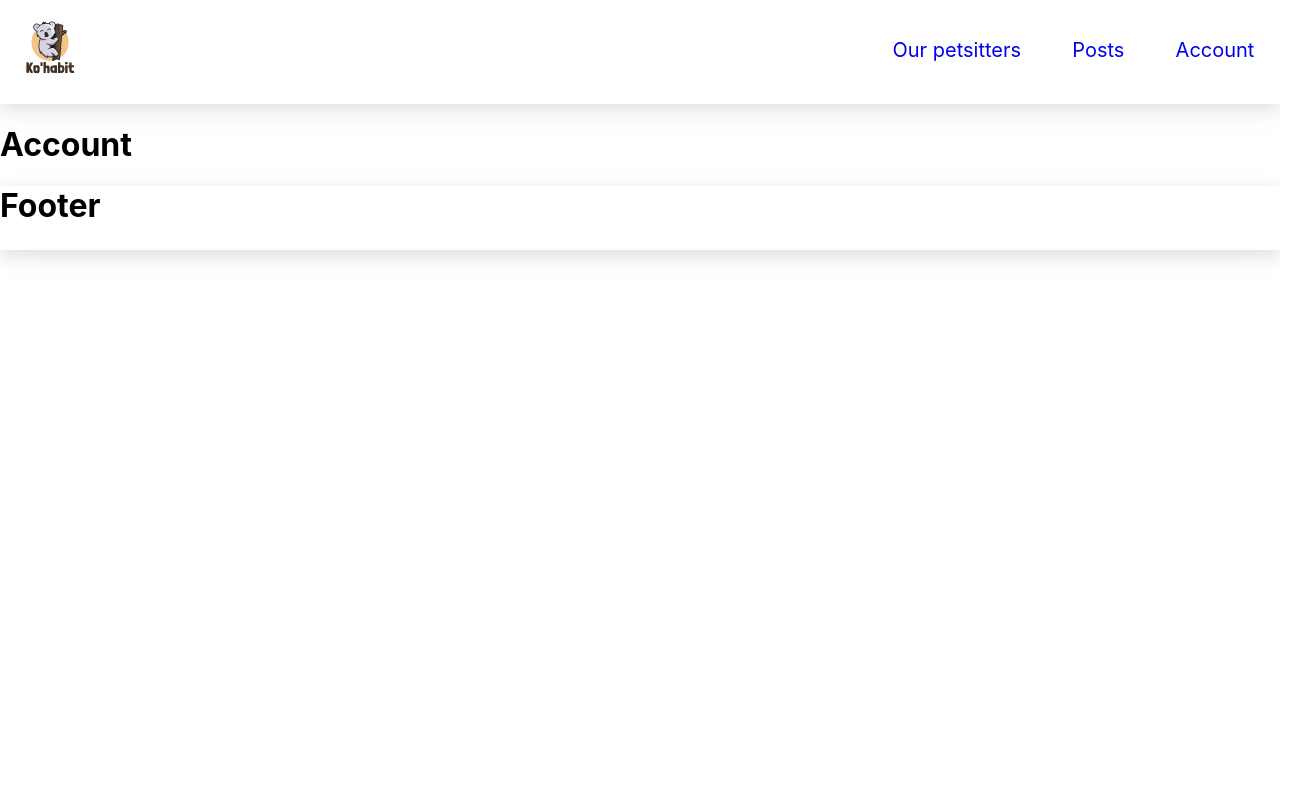
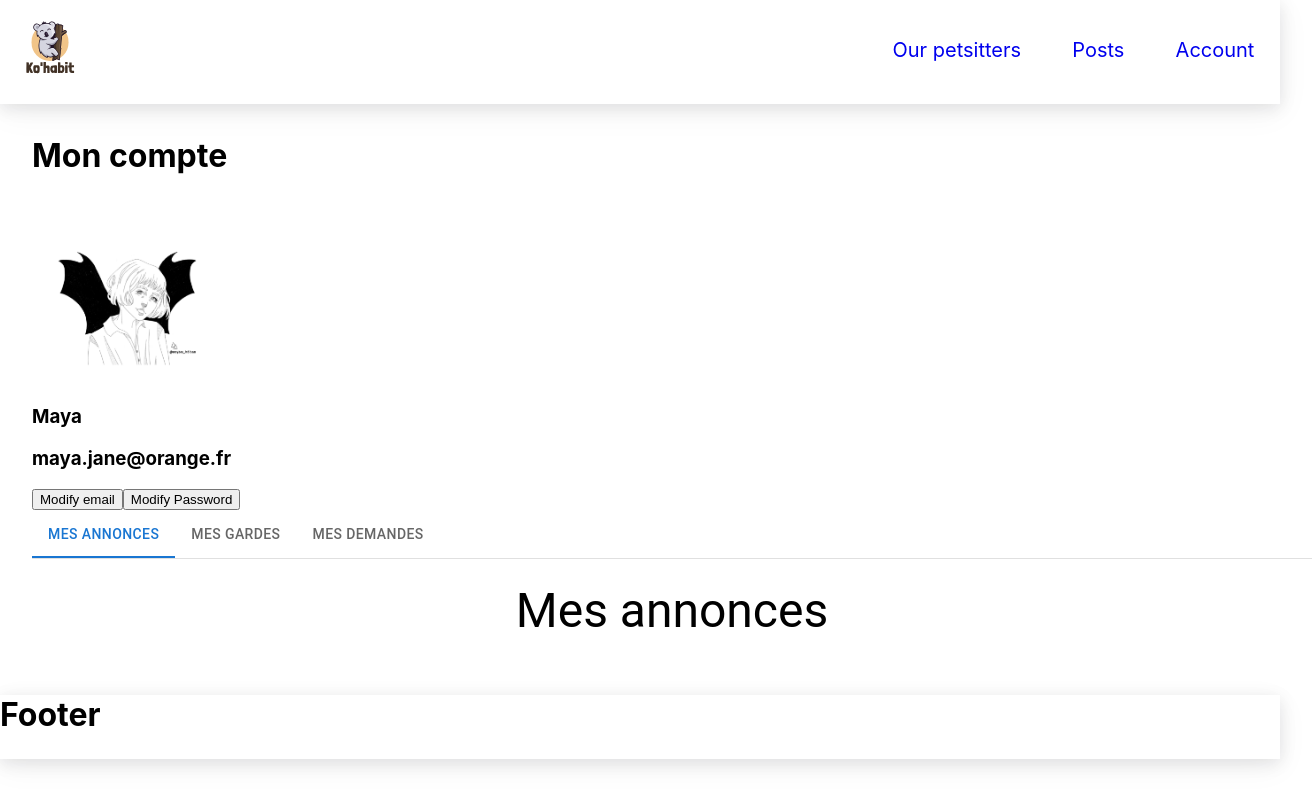
Before and after one commit to maya-gawinowski/KoHabit, a React (Create React App) app in the folder my-app/: page /Account in a window 1280 px wide. Shown: the whole page, 1312 px wide, since content can reach past the window. Built offline with nearby package versions, Linux system fonts and the light colour scheme.

Commit message:
add content to account page

```diff
--- a/my-app/src/Components/Account/Account.jsx
+++ b/my-app/src/Components/Account/Account.jsx
@@ -1,6 +1,87 @@
+import * as React from 'react';
+import PropTypes from 'prop-types';
+import Tabs from '@mui/material/Tabs';
+import Tab from '@mui/material/Tab';
+import Typography from '@mui/material/Typography';
+import Box from '@mui/material/Box';
+import pp from '../../Assets/pp.png'
+
+function TabPanel(props) {
+    const { children, value, index, ...other } = props;
+
+    return (
+      <div
+        role="tabpanel"
+        hidden={value !== index}
+        id={`simple-tabpanel-${index}`}
+        aria-labelledby={`simple-tab-${index}`}
+        {...other}
+      >
+        {value === index && (
+          <Box sx={{ p: 3 }}>
+            <Typography>{children}</Typography>
+          </Box>
+        )}
+      </div>
+    );
+  }
+
+  TabPanel.propTypes = {
+    children: PropTypes.node,
+    index: PropTypes.number.isRequired,
+    value: PropTypes.number.isRequired,
+  };
+
+  function a11yProps(index) {
+    return {
+      id: `simple-tab-${index}`,
+      'aria-controls': `simple-tabpanel-${index}`,
+    };
+  }
+
+
 function Account() {
+    var nom='Maya';
+    var email='maya.jane@orange.fr';
+    //var password='truc';
+
+    const [value, setValue] = React.useState(0);
+
+    const handleChange = (event, newValue) => {
+      setValue(newValue);
+    };
+
     return(
-        <h1>Account</h1>
+        <Box sx={{ width: '100%', m: '2rem' }}>
+            <h1 >Mon compte</h1>
+            <Box>
+                <div>
+                    <img style={{ width: 200}} src={pp} />
+                </div>
+            </Box>
+            <Box>
+                <h3>{nom}</h3>
+                <h3>{email}</h3>
+                <button>Modify email</button>
+                <button>Modify Password</button>
+            </Box>
+            <Box sx={{ borderBottom: 1, borderColor: 'divider' }}>
+                <Tabs value={value} onChange={handleChange} aria-label="basic tabs example">
+                <Tab label="Mes annonces" {...a11yProps(0)} />
+                <Tab label="Mes gardes" {...a11yProps(1)} />
+                <Tab label="Mes demandes" {...a11yProps(2)} />
+                </Tabs>
+            </Box>
+            <TabPanel value={value} index={0} style={{textAlign: 'center'}}>
+                <Typography variant='h3'>Mes annonces</Typography>
+            </TabPanel>
+            <TabPanel value={value} index={1} style={{textAlign: 'center'}}>
+                <Typography variant='h3'>Mes gardes</Typography>
+            </TabPanel>
+            <TabPanel value={value} index={2} style={{textAlign: 'center'}}>
+                <Typography variant='h3'>Mes demandes</Typography>
+            </TabPanel>
+        </Box>
     )
 
 }
--- a/my-app/src/Components/Login/Login.jsx
+++ b/my-app/src/Components/Login/Login.jsx
@@ -82,7 +82,7 @@ export default function Login() {
                 <input type="text" name="name" />
             </label><br />
             <button class="button_form" onClick={handleSubmit}>
-                Voter
+                Valider
             </button>
         </div>
       </TabPanel>
@@ -98,7 +98,7 @@ export default function Login() {
                 <input type="text" name="name" />
             </label><br />
             <button class="button_form" onClick={handleSubmit}>
-                Voter
+                Valider
             </button>
         </div>
 
```
Also changed, not shown: my-app/src/Assets/pp.png (added), 1 other file (tests, documents, lock files or other folders).
